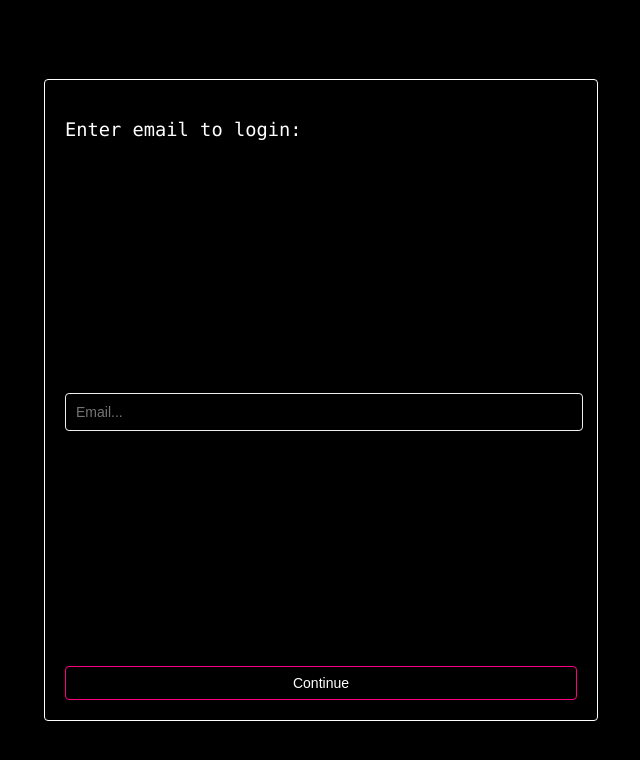
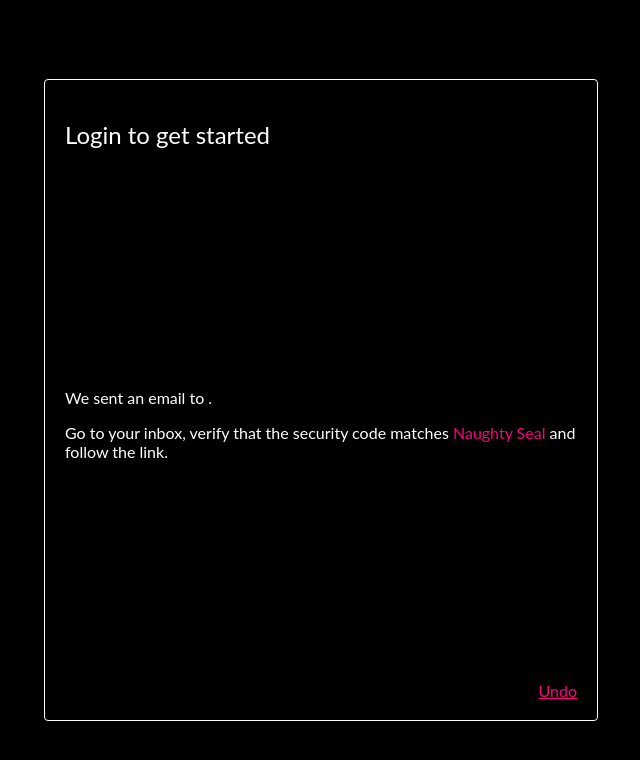
Before and after one commit to c0z0/email-login, a Next.js app: page / in a window 1280 px wide. Both pictures are taken after a click on the button "Continue". Shown: the top 760 px of the page, without its empty margins (319-959 px from the left). Built offline with nearby package versions, Linux system fonts and the light colour scheme.

Commit message:
Form functionality

```diff
--- a/components/EmailInput.js
+++ b/components/EmailInput.js
@@ -2,13 +2,12 @@ import React, { Component } from 'react'
 
 export default class EmailInput extends Component {
 	state = {
-		email: '',
 		focused: false
 	}
 
 	render() {
-		const { borderColor } = this.props
-		const { email, focused } = this.state
+		const { borderColor, value } = this.props
+		const { focused } = this.state
 
 		return (
 			<div className={`container ${focused ? 'container--focused' : ''}`}>
@@ -18,8 +17,8 @@ export default class EmailInput extends Component {
 					type="email"
 					placeholder="Email..."
 					className="input"
-					value={email}
-					onChange={({ target: { value: email } }) => this.setState({ email })}
+					value={value}
+					onChange={e => this.props.onChange(e)}
 				/>
 				<style jsx>{`
 					.container {
--- a/pages/index.js
+++ b/pages/index.js
@@ -4,14 +4,78 @@ import EmailInput from '../components/EmailInput'
 import Button from '../components/Button'
 
 export default class Index extends Component {
+	state = { email: '', verification: false }
+	renderForm() {
+		const { email } = this.state
+
+		return [
+			<h2 className="title">Login to get started</h2>,
+			<div>
+				<EmailInput
+					value={email}
+					onChange={({ target: { value: email } }) => this.setState({ email })}
+				/>
+			</div>,
+			<Button
+				text="Continue"
+				onClick={() => {
+					this.setState({ verification: 'Naughty Seal' })
+				}}
+			/>,
+			<style jsx>{`
+				.title {
+					font-weight: normal;
+				}
+			`}</style>
+		]
+	}
+
+	renderConfirm() {
+		const { verification } = this.state
+
+		return [
+			<h2 className="title">Login to get started</h2>,
+			,
+			<div>
+				<p className="instructions">We sent an email to {this.state.email}.</p>
+				<p className="instructions">
+					Go to your inbox, verify that the security code matches{' '}
+					<span className="code">{verification}</span> and follow the link.
+				</p>
+			</div>,
+			<a
+				className="undo"
+				onClick={() => this.setState({ verification: false })}
+			>
+				Undo
+			</a>,
+			<style jsx>{`
+				.undo {
+					cursor: pointer;
+					text-decoration: underline;
+					color: #ff0080;
+					text-align: right;
+				}
+
+				.title {
+					font-weight: normal;
+				}
+
+				.code {
+					color: #ff0080;
+				}
+			`}</style>
+		]
+	}
+
 	render() {
+		const { verification } = this.state
 		return (
 			<div className="container">
 				<div className="form">
-					<h3 className="title">Enter email to login:</h3>
-					<EmailInput />
-					<Button text="Continue" />
+					{verification ? this.renderConfirm() : this.renderForm()}
 				</div>
+
 				<style jsx>{`
 					.container {
 						display: flex;
@@ -30,14 +94,10 @@ export default class Index extends Component {
 						padding: 20px;
 						border-radius: 4px;
 					}
-
-					.title {
-						font-weight: normal;
-					}
 				`}</style>
 				<style jsx global>{`
 					body {
-						font-family: Menlo;
+						font-family: Lato;
 						margin: 0;
 						padding: 0;
 						background: black;
```
